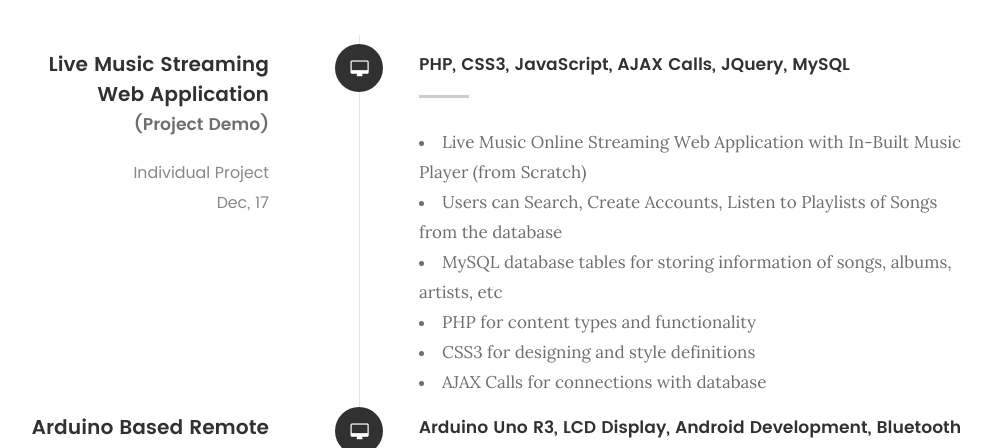
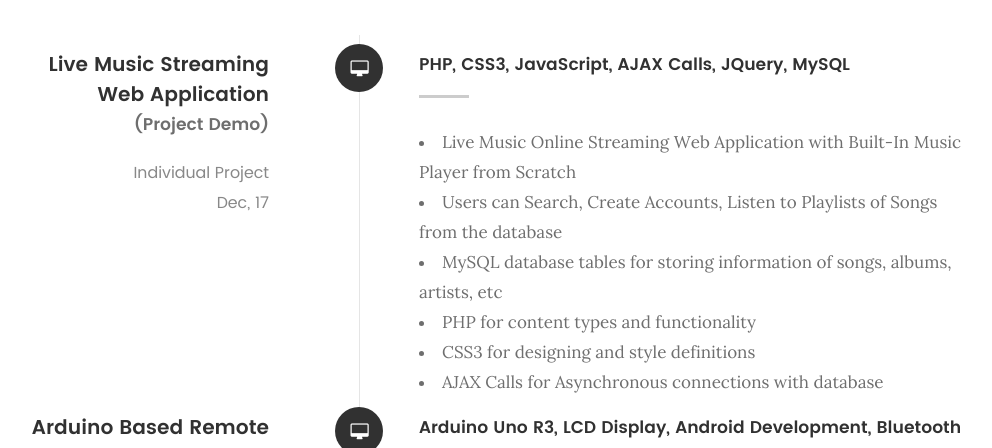
Before and after one commit to shibajyotidebbarma/shibajyotidebbarma.github.io, a plain HTML site: page index.html in a window 1280 px wide. Shown: the part 2805-3253 px from the top of the page, without its empty margins (140-1132 px from the left). Drawn offline with Linux system fonts and the light colour scheme; some packages are replaced by stand-ins of ours; a script that the page names is missing; files whose address does not match are found by name.

Commit message:
Corrections

```diff
--- a/index.html
+++ b/index.html
@@ -228,12 +228,12 @@ Date : 27/01/2018
 
                                 <p>
 
-                                    <li>Live Music Online Streaming Web Application with In-Built Music Player (from Scratch)</li>
+                                    <li>Live Music Online Streaming Web Application with Built-In Music Player from Scratch</li>
                                     <li>Users can Search, Create Accounts, Listen to Playlists of Songs from the database</li>
                                     <li>MySQL database tables for storing information of songs, albums, artists, etc</li>
                                     <li>PHP for content types and functionality</li>
                                     <li>CSS3 for designing and style definitions</li>
-                                    <li>AJAX Calls for connections with database</li>
+                                    <li>AJAX Calls for Asynchronous connections with database</li>
 
 
 
```
